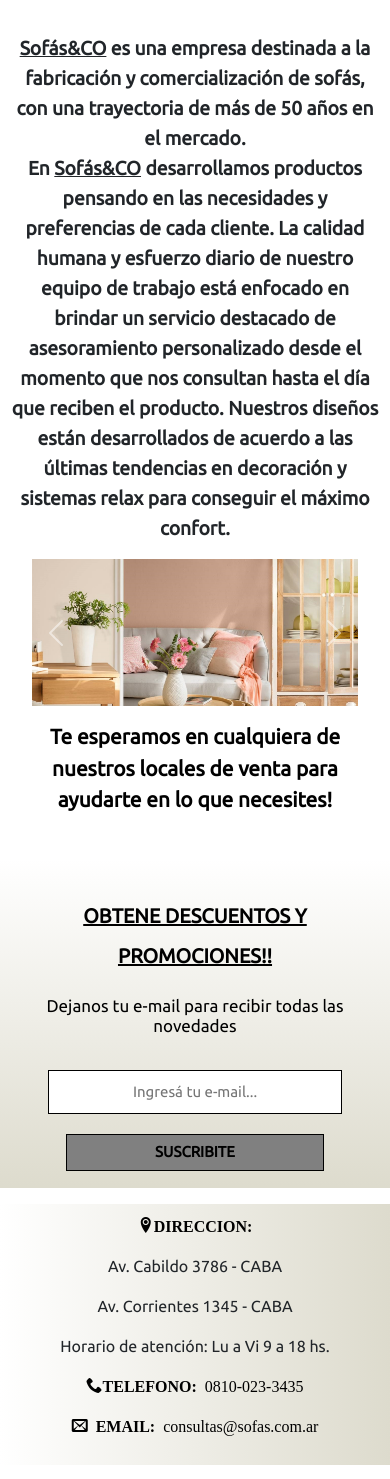
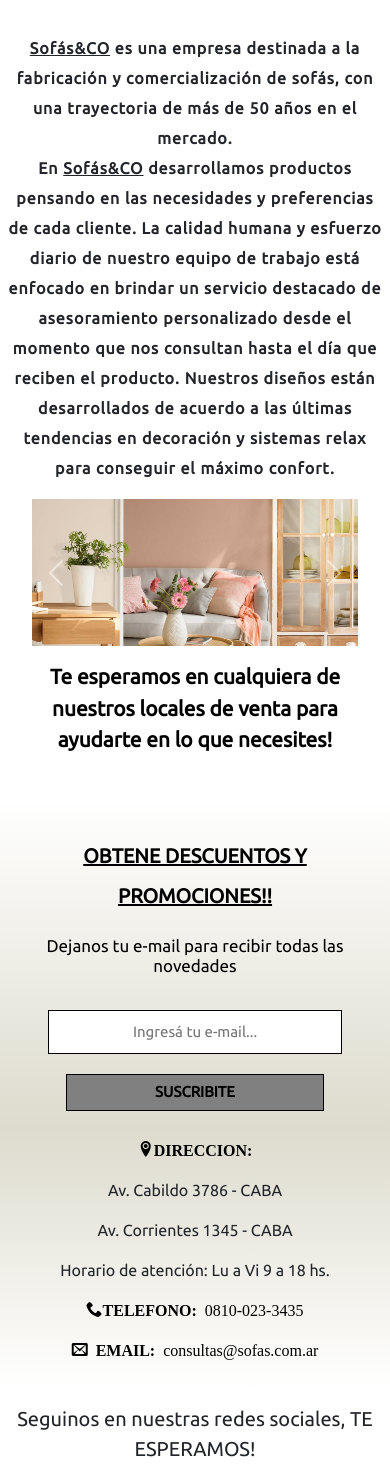
Before and after one commit to rocioborras/proyecto_sofas, a website: page index.html in a window 390 px wide. Shown: the part 121-1600 px from the top of the page. Drawn offline with nearby package versions, Linux system fonts and the light colour scheme; files whose address does not match are found by name.

Commit message:
modificacion estilos

```diff
--- a/css/main.css
+++ b/css/main.css
@@ -1,3 +1,7 @@
+* {
+  margin: 0;
+  padding: 0; }
+
 body {
   font-family: 'Ubuntu', sans-serif; }
 
@@ -25,11 +29,11 @@ nav ul li {
 
 /* INDEX - INTRODUCCION FOTO */
 .introduccion__Foto {
-  font-weight: bold;
-  font-size: 1.2rem;
+  /*font-weight: bold;*/
+  font-size: 1.1rem;
   text-align: center;
   margin-top: 20px;
-  font-family: 'Ubuntu', sans-serif; }
+  letter-spacing: 1px; }
 
 /* INDEX - PIE FOTO */
 .introduccion__fotoPie {
@@ -41,10 +45,10 @@ nav ul li {
 /* FOOTER */
 .footer__pagina {
   display: grid;
-  grid-template-columns: 1fr 1fr 1fr;
-  row-gap: 1em;
-  column-gap: 0.5em; }
+  grid-template-columns: 1fr 1fr 1fr; }
 
+/*row-gap:1em;
+    column-gap: 0.5em;}*/
 .footer__pagina div {
   padding: 0.65em;
   text-align: center; }
@@ -60,13 +64,16 @@ nav ul li {
 
 /* FOOTER - CONTACTO*/
 .footer__contacto {
-  background-image: linear-gradient(to left, #dddbcd, white); }
+  background: linear-gradient(to bottom, white, #dddbcd); }
 
 /* FOOTER - REDES SOCIALES*/
 .footer__redesSociales {
   background-color: white;
   grid-column: 1/4;
   font-size: 1.5rem; }
+
+.footer__redesSociales p {
+  font-size: 15px; }
 
 /* FOOTER - ICONOS REDES SOCIALES*/
 .icon {
@@ -139,7 +146,7 @@ nav ul li {
 /*ERROR*/
 .error__imagen {
   background-color: lightgrey;
-  background-image: url("../imagenes/fotoefecto.jpg");
+  background-image: url("../imagenes/fondoerror.jpg");
   height: 100vh;
   background-position: center;
   background-repeat: no-repeat;
@@ -310,7 +317,8 @@ h1{
   .footer__suscribite {
     grid-area: suscribite; }
   .footer__contacto {
-    grid-area: contacto; }
+    grid-area: contacto;
+    background: linear-gradient(to top, white, #dddbcd); }
   .footer__redesSociales {
     grid-area: redes; }
   .texto__tiendasDir {
@@ -383,7 +391,7 @@ h1{
 
 @media (max-width: 420px) {
   .introduccion__Foto {
-    font-size: 1.2rem;
+    font-size: 1rem;
     align-items: center; }
   .introduccion__fotoPie {
     font-size: 1.3rem; }
@@ -409,6 +417,8 @@ h1{
     font-size: 18px;
     text-align: center;
     font-weight: bold; }
+  .footer__redesSociales p {
+    font-size: 20px; }
   .footer__suscribite input[type="submit"] {
     padding: 6px 15px;
     font-size: 15px;
@@ -451,10 +461,10 @@ h1{
   .footer__contacto h4 {
     font-size: 10px; }
   .h1__texto {
-    font-size: 38px;
+    font-size: 45px;
     font-weight: bold; }
   .p__texto {
-    font-size: 22px; } }
+    font-size: 30px; } }
 
 @media (max-width: 290px) {
   .titulo__productos {
```
